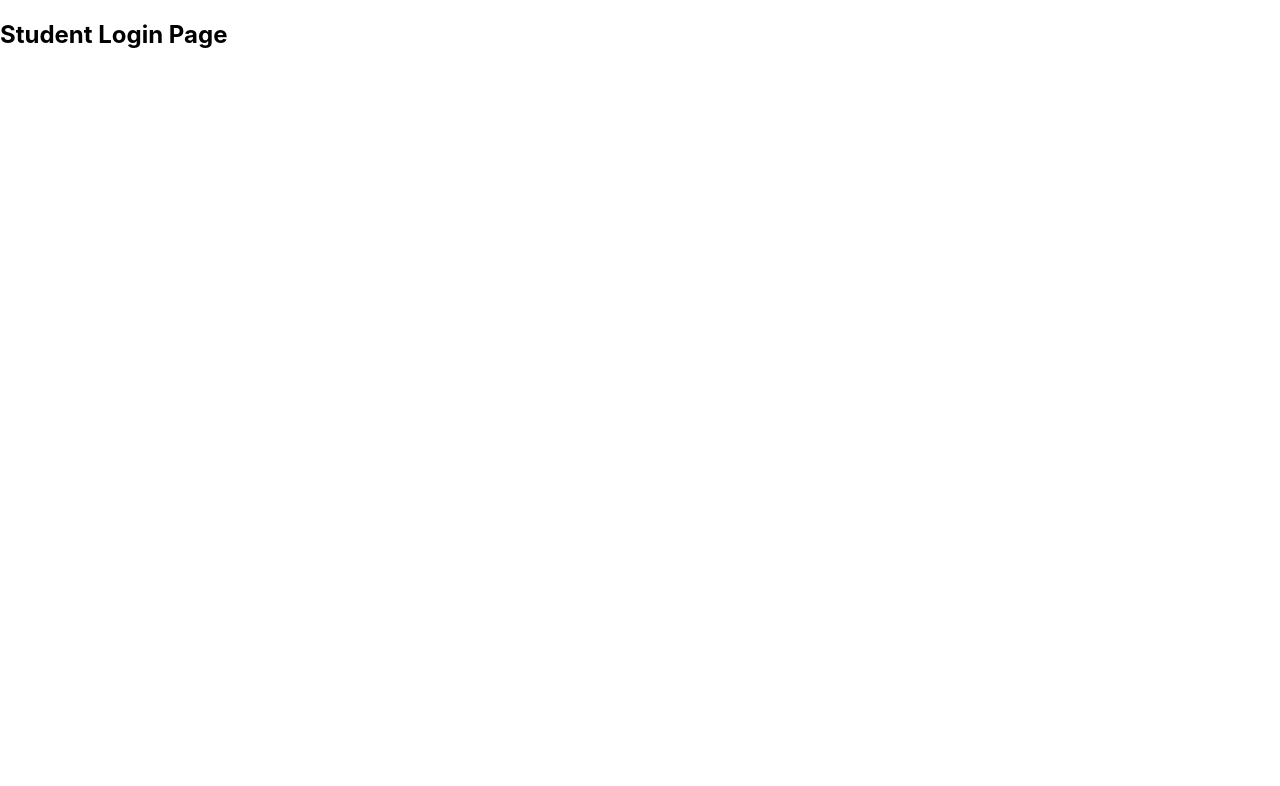
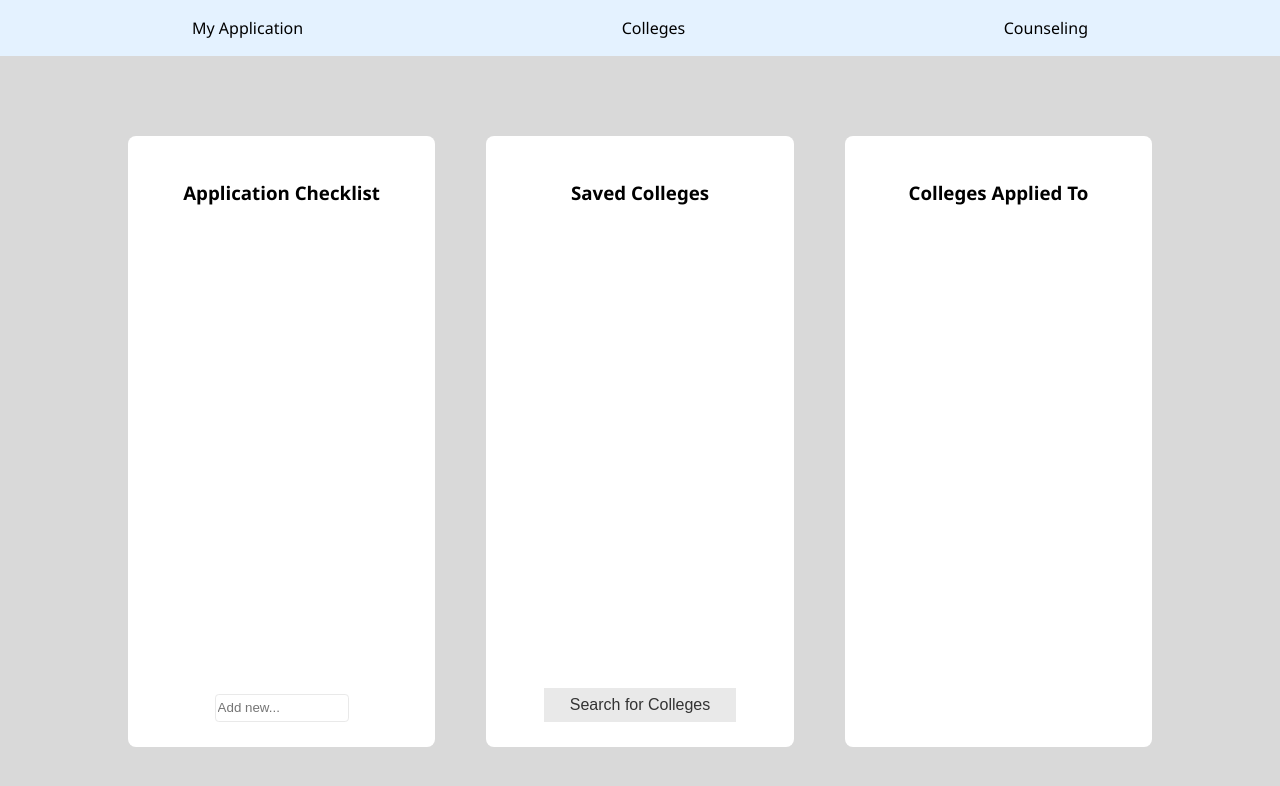
Before and after one commit to ikakkar03/CS320-Team-I, a React (Create React App) app in the folder Frontend/worldwiseed/: page /student-login in a window 1280 px wide. Shown: the top 786 px of the page. Built offline with nearby package versions, Linux system fonts and the light colour scheme.

Commit message:
Created Student Dashboard

```diff
--- a/Frontend/worldwiseed/src/App.js
+++ b/Frontend/worldwiseed/src/App.js
@@ -27,6 +27,7 @@
 import React from 'react';
 import { BrowserRouter as Router, Route, Routes } from 'react-router-dom';
 import LandingPage from './landingPage';
+import StudentDashboard from './studentDashboard';
 
 function App() {
   return (
@@ -35,7 +36,7 @@ function App() {
         <Route path="/" element={<LandingPage />} />
         {/* Define routes for other components here */}
         <Route path="/create-account" element={<h2>Create Account Page</h2>} />
-        <Route path="/student-login" element={<h2>Student Login Page</h2>} />
+        <Route path="/student-login" element={<StudentDashboard/>} />
         <Route path="/consultant-login" element={<h2>Consultant Login Page</h2>} />
       </Routes>
     </Router>
--- a/Frontend/worldwiseed/src/landingPage.js
+++ b/Frontend/worldwiseed/src/landingPage.js
@@ -1,6 +1,7 @@
 import React from 'react';
 import styled from 'styled-components';
 import illustrationImage from './landingImage.png';
+import { Link } from 'react-router-dom';
 
 
 const LandingPage = () => {
@@ -24,7 +25,9 @@ const LandingPage = () => {
             WorldWiseEd.
           </SubText>
           <ButtonContainer>
-            <StudentLoginButton>Student Log in</StudentLoginButton>
+            <Link to="/student-login">
+              <StudentLoginButton>Student Log in</StudentLoginButton>
+            </Link>
             <ConsultantLoginButton>Consultant Log in</ConsultantLoginButton>
           </ButtonContainer>
         </TextSection>
--- /dev/null
+++ b/Frontend/worldwiseed/src/studentDashboard.js
@@ -0,0 +1,97 @@
+import React from 'react';
+import styled from 'styled-components';
+
+    function StudentDashboard() {
+        return (
+        <Container>
+            <NavBar>
+                <span>My Application</span>
+                <span>Colleges</span>
+                <span>Counseling</span>
+            </NavBar>
+            <MainContent>
+                <Widget>
+                    <h3>Application Checklist</h3>
+                    <WidgetBody>
+
+                    </WidgetBody>
+                    <InputTask type='text' placeholder='Add new...'/>
+                </Widget>
+                <Widget>
+                    <h3>Saved Colleges</h3>
+                    <WidgetBody>
+
+                    </WidgetBody>
+                    <CollegeSearchButton>Search for Colleges</CollegeSearchButton>
+                </Widget>
+                <Widget>
+                    <h3>Colleges Applied To</h3>
+                </Widget>
+            </MainContent>
+        </Container>
+        );
+    };
+
+    const Container = styled.div`
+        background-color: #D9D9D9;
+        font-family: 'Segoe UI', Tahoma, Geneva, Verdana, sans-serif;
+        height: 100vh;
+        width: 100vw;
+`;
+
+    const NavBar = styled.div`
+        background-color: #E4F2FF;
+        display: flex;
+        justify-content: space-between;
+        align-items: center;
+        padding: 1vh 15vw ;
+        height: 5vh;
+    `;
+
+    const MainContent = styled.div`
+        display: flex;
+        flex-direction: row;
+        justify-content: space-between;
+        align-items: center;
+        margin: 10vh 10vw;
+    `;
+
+    const Widget = styled.div`
+        display: flex;
+        flex-direction: column;
+        background-color: #FFFFFF;
+        height: 70vh;
+        width: 20vw;
+        border-radius: 1vh;
+        padding: 2vw;
+        align-items: center;
+    `;
+
+    const WidgetBody = styled.input`
+        display: flex;
+        flex-direction: column;
+        background-color: #FFFFFF;
+        height: 60vh;
+        width: 100%;
+        border: none;
+    `;
+
+    const InputTask = styled.input`
+        height: 3vh;
+        width: 10vw;
+        border-radius: 0.3vw;
+        border: .1vw solid #E9E9E9;
+    `;
+
+    const CollegeSearchButton = styled.button`
+        background-color: #E9E9E9;
+        color: #333;
+        border: none;
+        padding: 1vh 2vw;
+        font-size: 16px;
+        text-align: center;
+        cursor: pointer;
+        transition: background-color 0.3s ease, border-color 0.3s ease;
+    `;
+
+export default StudentDashboard;
```
Also changed, not shown: 1 other file (tests, documents, lock files or other folders).
